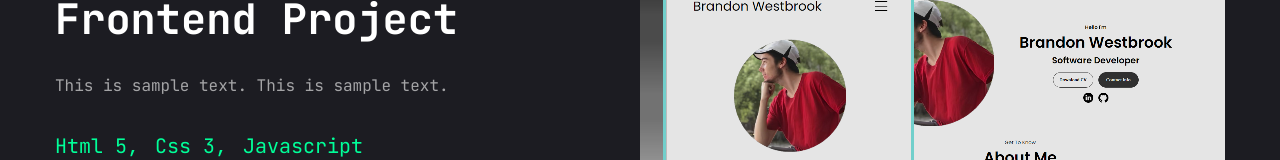
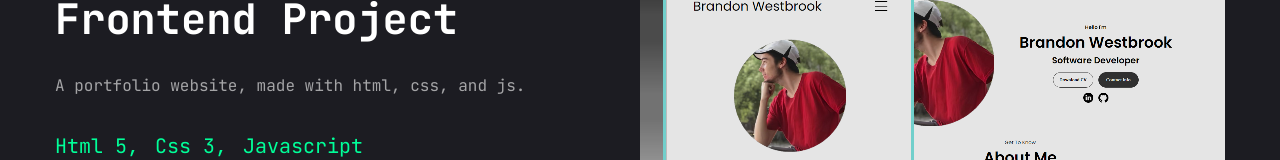
Before and after one commit to BrandonW1998/portfolio-react, a Next.js app: page /work in a window 1280 px wide. Shown: the part 316-476 px from the top of the page. Built offline with nearby package versions, Linux system fonts and the light colour scheme.

Commit message:
updated work page

```diff
--- a/app/work/page.jsx
+++ b/app/work/page.jsx
@@ -24,28 +24,28 @@ const projects = [
     num: "01",
     category: "frontend",
     title: "project 1",
-    description: "This is sample text. This is sample text.",
+    description: "A portfolio website, made with html, css, and js.",
     stack: [{ name: "Html 5" }, { name: "Css 3" }, { name: "Javascript" }],
     image: "/assets/work/html-pf.png",
-    live: "",
-    github: "",
+    live: "https://brandonwestbrook.netlify.app/",
+    github: "https://github.com/BrandonW1998/Portfolio-HTML",
   },
   {
     num: "02",
-    category: "fullstack",
+    category: "Application",
     title: "project 2",
-    description: "This is sample text. This is sample text.",
-    stack: [{ name: "Next.js" }, { name: "Tailwind.css" }, { name: "Node.js" }],
+    description: "Coming Soon.",
+    stack: [{ name: "Flutter" }, { name: "Android Studio" }],
     image: "/assets/work/thumb2.png",
     live: "",
     github: "",
   },
   {
     num: "03",
-    category: "frontend",
+    category: "Game",
     title: "project 3",
-    description: "This is sample text. This is sample text.",
-    stack: [{ name: "Next.js" }, { name: "Tailwind.css" }],
+    description: "Coming Soon.",
+    stack: [{ name: "Core Java" }],
     image: "/assets/work/thumb3.png",
     live: "",
     github: "",
```
